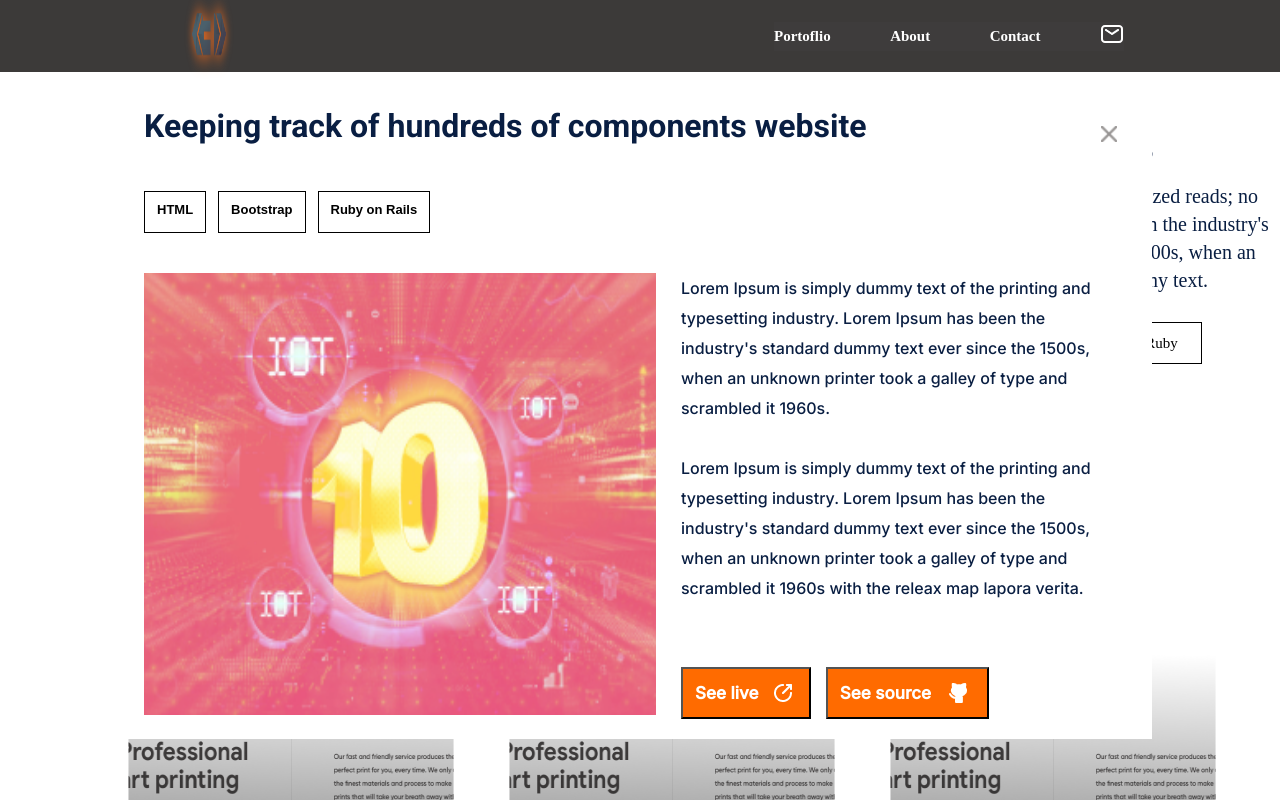
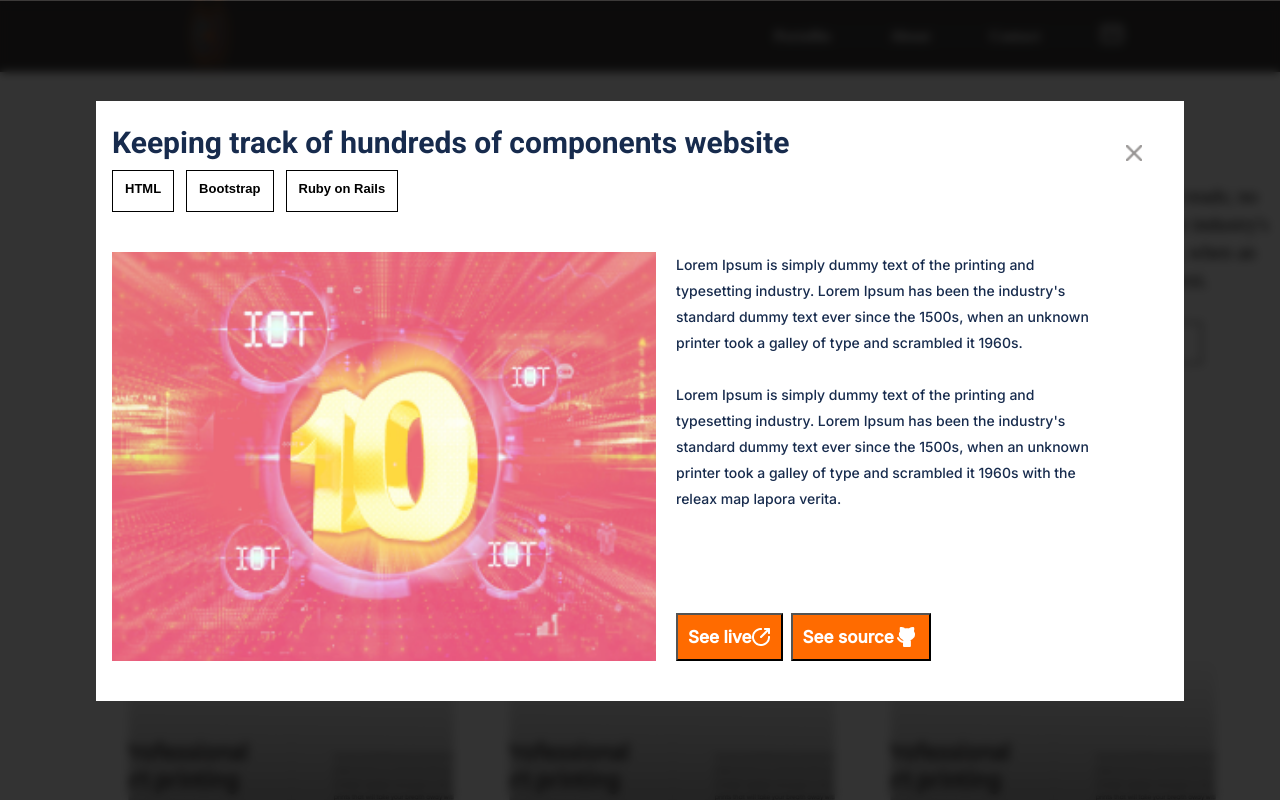
Before and after one commit to Fernando426/Portfolio-mobile-website2, a website: page index.html in a window 1280 px wide. Both pictures are taken after a click on the button "See project". Shown: the part 920-1720 px from the top of the page. Drawn offline with Linux system fonts and the light colour scheme.

Commit message:
Update Code for Chages Requred-
Update Code for Chages Requred

```diff
--- a/assets/script.js
+++ b/assets/script.js
@@ -9,7 +9,6 @@ opneNave();
 closeNave();
 
 // ________________Insertar Contenido__________________//
-
 const worksContent = `
   <article class="works">
     <div class="works-content">
@@ -126,6 +125,7 @@ openModal.forEach((button) => {
     popUp.innerHTML = `
     <section class="eachWork" >
     <div class="eachWork_Content">
+      <div class="content2">
         <h2 class="subtitle-pop1">Multi Post Stories</h2>
         <h2 class="subtitle-pop2">Keeping track of hundreds  of components website</h2>
         <img onclick="closePopup(); "class="img-X" src="./images/Icon_X_.png" alt="">
@@ -150,6 +150,7 @@ openModal.forEach((button) => {
             </div>
           </div>
         </div>
+
     </div>
   </section>
           `;
--- a/style.css
+++ b/style.css
@@ -186,7 +186,6 @@ a {
 }
 
 .subtitle {
-  color: #091e42;
   margin-top: 120px;
   margin-bottom: 44px;
   font-family: 'Crete Round', serif;
@@ -209,7 +208,6 @@ a {
 }
 
 .subtitle2 {
-  color: #091e42;
   margin-top: 24px;
   margin-left: 26px;
   font-family: 'Crete Round', serif;
@@ -817,7 +815,6 @@ a {
   }
 
   .subtitle2 {
-    color: #091e42;
     margin-top: 0;
     margin-left: 26px;
     font-family: 'Crete Round', serif;
@@ -828,7 +825,6 @@ a {
   }
 
   .paragraf01 {
-    color: #091e42;
     width: 448px;
     height: 140px;
     margin-left: 30px;
@@ -958,7 +954,6 @@ a {
   }
 
   .ul-tecnologies-works-1 li {
-    color: #091e42;
     overflow: hidden;
     background-color: rgba(255, 255, 255, 0.24);
     margin-right: 12px;
@@ -1742,32 +1737,41 @@ a {
   display: flex;
   justify-content: center;
   width: 100%;
-  background-color: rgb(26, 30, 19);
+  background-color: rgb(205, 15, 15);
+}
+
+.content2 {
+  overflow: hidden;
+  width: 92%;
+  height: 85%;
+  background-color: #fff;
 }
 
 .eachWork_Content {
+  display: flex;
+  position: fixed;
+  top: 0.1%;
+  width: 100%;
+  height: 100%;
+  background-color: rgba(0, 0, 0, 0.8);
+  justify-content: center;
+  align-items: center;
+  backdrop-filter: blur(5px);
+}
+
+.subtitle-pop2 {
+  display: none;
+}
+
+.subtitle-pop1 {
+  color: #172b4d;
   display: block;
   position: relative;
-  position: fixed;
-  top: 10%;
-  width: 90%;
-  background-color: #fff;
-  transition: 1s;
-}
-
-.subtitle-pop2 {
-  display: none;
-}
-
-.subtitle-pop1 {
-  color: #091e42;
-  display: block;
-  position: relative;
-  top: 2rem;
+  top: 1.3rem;
   height: 82px;
   width: 80%;
   padding-left: 1rem;
-  padding-bottom: 60px;
+  padding-bottom: 15px;
   font-family: 'Roboto', sans-serif;
   font-style: normal;
   font-weight: 700;
@@ -1777,7 +1781,7 @@ a {
 
 .img-X {
   position: absolute;
-  top: 2.9rem;
+  top: 7rem;
   left: 85%;
   width: 1rem;
   height: 1rem;
@@ -1809,14 +1813,15 @@ a {
 }
 
 .eachWorkImgContent {
-  margin-left: 1rem;
+  margin-left: 0.8rem;
 }
 
 .eachWorkImg {
   width: 95%;
   height: auto;
   max-width: 659px;
-  margin-bottom: 24px;
+  max-height: 310px;
+  margin-bottom: 20px;
 }
 
 .container_inf_button {
@@ -1825,15 +1830,15 @@ a {
 }
 
 .description-p1 {
-  color: #091e42;
+  color: #172b4d;
   display: block;
   font-family: 'Inter', sans-serif;
   font-style: normal;
   font-weight: 400;
-  font-size: 16px;
-  line-height: 24px;
+  font-size: 15px;
+  line-height: 22px;
   padding-bottom: 16px;
-  max-width: 424px;
+  max-width: 600px;
 }
 
 .description-p2 {
@@ -1843,7 +1848,7 @@ a {
 .containerEachWorkButton {
   display: flex;
   justify-content: space-between;
-  width: 311px;
+  width: 90%;
 }
 
 #liveBtn,
@@ -1858,8 +1863,8 @@ a {
   display: flex;
   justify-content: center;
   align-items: center;
-  padding: 12px;
-  margin-bottom: 20px;
+  padding: 10px;
+  margin-right: 8px;
 }
 
 #liveBtn:hover,
@@ -1883,17 +1888,20 @@ a {
 
 #liveBtn img,
 #sourceBtn img {
-  margin-left: 15px;
-  margin-right: 5px;
+  margin-left: 0.5px;
+  margin-right: 0.5px;
 }
 
 @media screen and (min-width: 768px) {
-  .eachWork_Content {
-    width: 80%;
+  .content2 {
+    width: 85%;
+    height: 75%;
+    background-color: #fff;
   }
 
   .img-X {
-    left: 95%;
+    top: 9rem;
+    left: 88%;
   }
 
   .subtitle-pop1 {
@@ -1913,18 +1921,17 @@ a {
   }
 
   .subtitle-pop2 {
-    color: #091e42;
+    color: #172b4d;
     display: block;
     top: 2rem;
-    height: 82px;
     width: 80%;
-    margin-top: 24px;
+    margin-top: 20px;
     padding-left: 1rem;
     padding-bottom: 5px;
     font-family: 'Roboto', sans-serif;
     font-style: normal;
     font-weight: 700;
-    font-size: 32px;
+    font-size: 30px;
     line-height: 44px;
   }
 
@@ -1945,29 +1952,31 @@ a {
 
   .containerEachWorkButton {
     display: flex;
+    justify-content: flex-start;
+    max-width: 90%;
+  }
+
+  .container_inf_button {
+    display: flex;
+    margin-left: 20px;
+    width: 46%;
+    max-height: 500px;
+    flex-direction: column;
     justify-content: space-between;
-    width: 308px;
-    margin-top: 64px;
-  }
-
-  .container_inf_button {
-    margin-left: 25px;
-    width: 45%;
   }
 
   .description-p1 {
-    color: #091e42;
     display: none;
-    max-width: 95%;
+    max-width: 100%;
   }
 
   .description-p2 {
-    color: #091e42;
+    color: #172b4d;
     font-family: 'Inter', sans-serif;
     font-style: normal;
     font-weight: 400;
-    font-size: 16px;
-    line-height: 30px;
+    font-size: 14px;
+    line-height: 26px;
     display: block;
     width: 95%;
   }
@@ -1982,9 +1991,10 @@ a {
 
   .eachWorkImg {
     width: 100%;
-    height: auto;
     max-width: 659px;
     margin-bottom: 24px;
+    height: 100%;
+    max-height: 500px;
   }
 }
 
```
Also changed, not shown: index.html (+0 -1 lines). Lines whose indentation alone changed are shown as unchanged.
